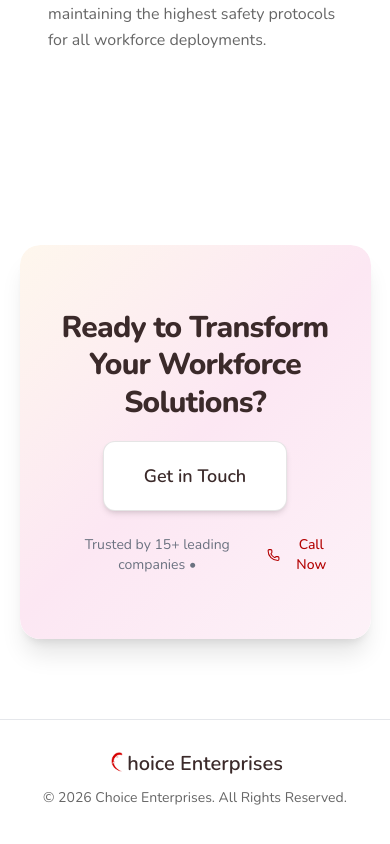
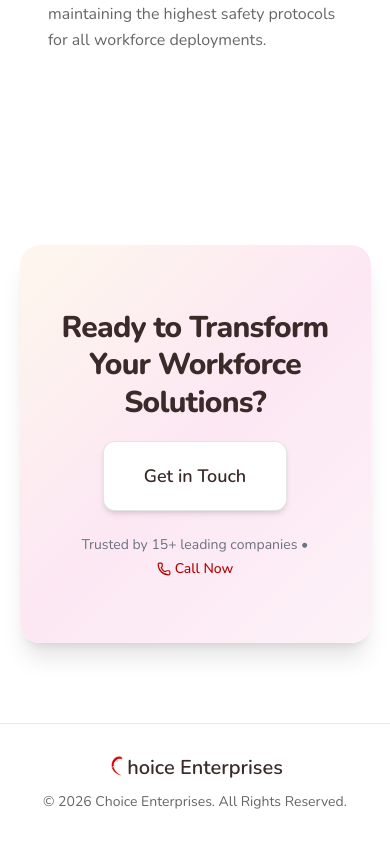
Before and after one commit to OmLandge/choice-enterprises, a React (Vite) app in the folder frontend/: page / in a window 390 px wide. Shown: the part 2431-3275 px from the top of the page. Built offline with nearby package versions, Linux system fonts and the light colour scheme; no server answers.

Commit message:
fixed fe ui

```diff
--- a/frontend/src/pages/Home.tsx
+++ b/frontend/src/pages/Home.tsx
@@ -367,7 +367,7 @@ export default function Home() {
           >
             Get in Touch
           </a>
-          <div className="text-sm text-gray-500 mt-2 flex items-center justify-center gap-1">
+          <div className="text-sm text-gray-500 mt-2 flex flex-col sm:flex-row items-center justify-center gap-1">
             <p>Trusted by 15+ leading companies •{" "}</p>
             <a
               href="tel:+919881464331"
```
